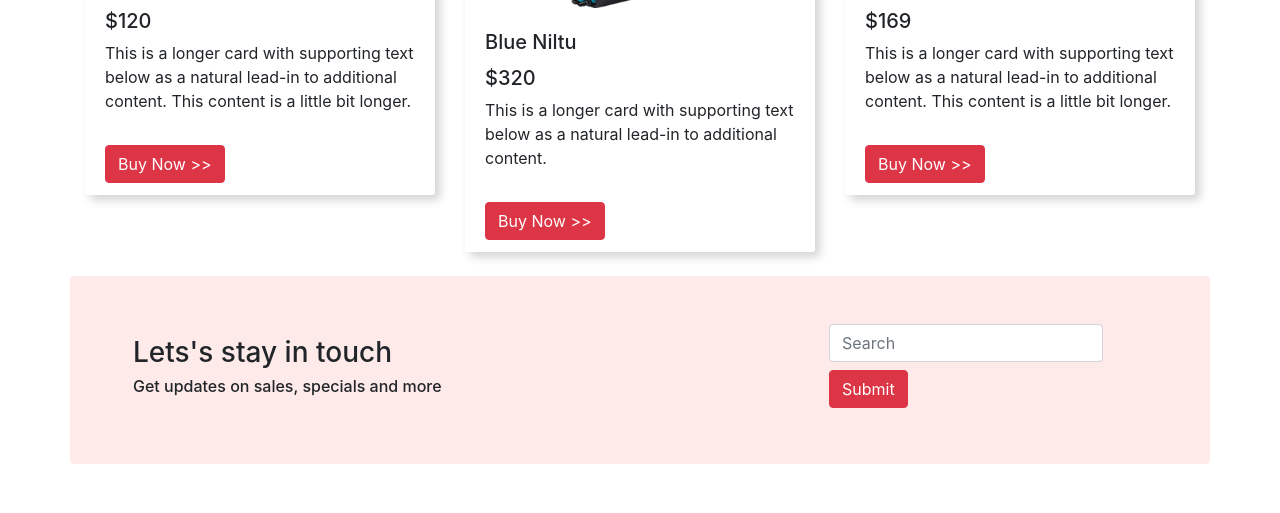
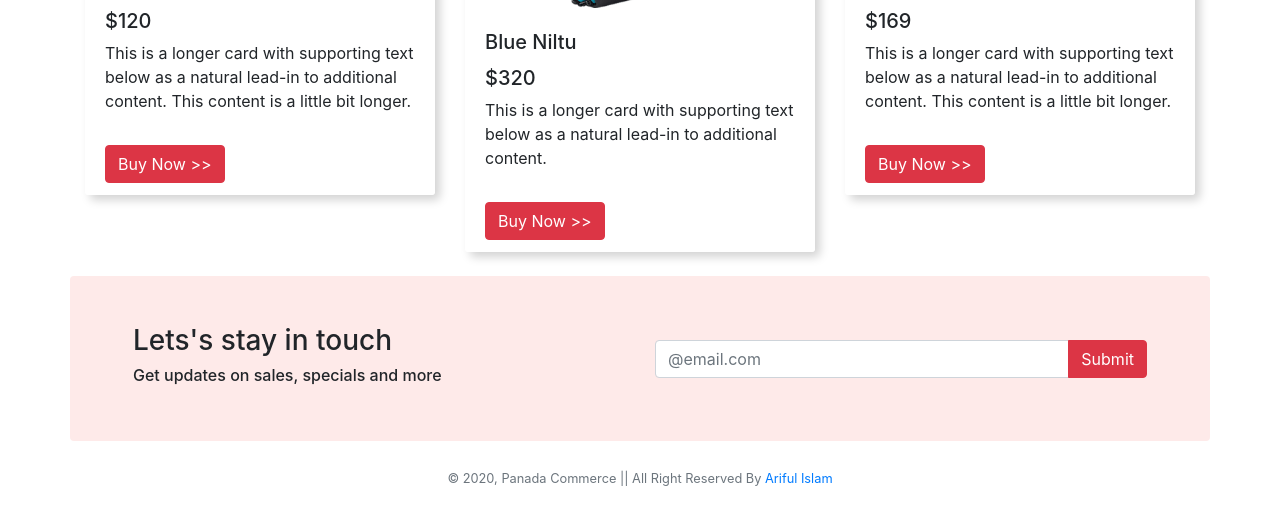
Before and after one commit to ariful4900/panda-commerce, a plain HTML site: page index.html in a window 1280 px wide. Shown: the part 1658-2171 px from the top of the page. Before the commit the page ends 2122 px from the top, so only its background shows below. Drawn offline with nearby package versions, Linux system fonts and the light colour scheme.

Commit message:
panda commerce site is codding done

```diff
--- a/index.html
+++ b/index.html
@@ -233,22 +233,32 @@
         </div>
     </section>
     <!--End of Backpack Section-->
-    <section class="subscribeArea" id="subscribe">
+    <section class="subscribeArea mb-4" id="subscribeSection">
         <div class="container">
             <div class="subscribeItem row carouselBg d-flex align-items-center p-5 rounded">
-                <div class="subscribe_content col-12 col-sm-12 col-md-6 col-lg-6 col-xl-8">
+                <div class="subscribe_content col-12 col-sm-12 col-md-6 col-lg-6 col-xl-6">
                     <h3>Lets's stay in touch</h3>
                     <h6>Get updates on sales, specials and more</h6>
                 </div>
-                <div class="subscribe_email col-12 col-sm-12 col-md-6 col-lg-6 col-xl-4">
-                    <form class="form-inline">
-                        <input class="form-control mr-sm-2" type="search" placeholder="Search" aria-label="Search">
-                        <button class="btn btn-danger my-2 " type="submit">Submit</button>
-                    </form>
+                <div class="subscribe_email col-12 col-sm-12 col-md-6 col-lg-6 col-xl-6">
+                    <div class="input-group ">
+                        <input type="email" class="form-control" placeholder="@email.com" aria-describedby="subsCribe">
+                        <div class="input-group-append">
+                            <button class="input-group-button btn btn-danger" type="submit"
+                                id="subsCribe">Submit</button>
+                        </div>
+                    </div>
                 </div>
             </div>
         </div>
     </section>
+    <!--End of the Subscribe Area-->
+    <footer class="mt-2 mb-4">
+        <div class="container text-center text-secondary">
+            <small>&copy; 2020, Panada Commerce || All Right Reserved By <a
+                    href="https://ariful-islam66.firebaseapp.com/">Ariful Islam</a></small>
+        </div>
+    </footer>
 
 
     <!-- Colling All External JS & Jquery file -->
```
